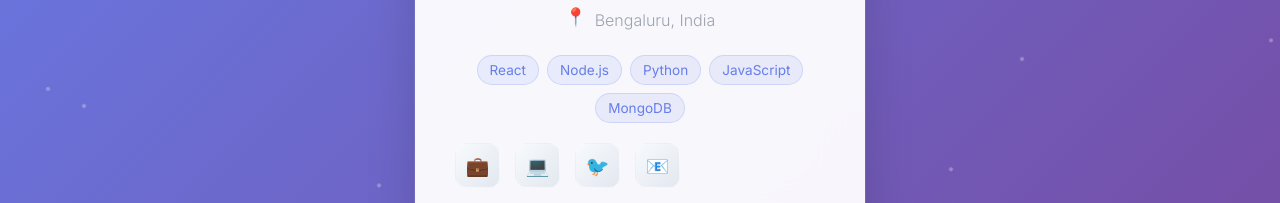
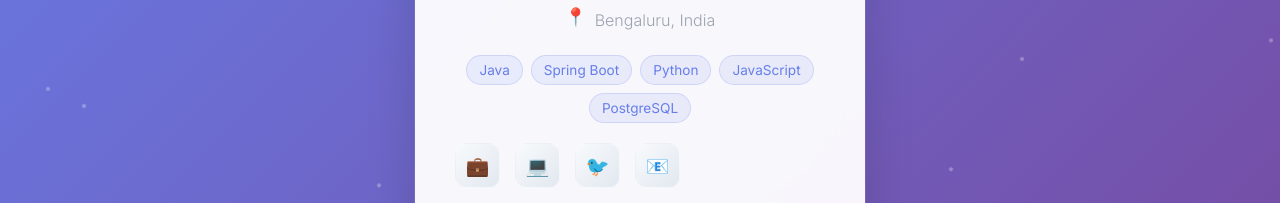
Before and after one commit to rupdeep2275/business-card, a website built with Vite: page index.html in a window 1280 px wide. Shown: the part 430-633 px from the top of the page. Built offline with nearby package versions, Linux system fonts and the light colour scheme; files whose address does not match are found by name.

Commit message:
updated tech stacks

```diff
--- a/index.html
+++ b/index.html
@@ -27,11 +27,11 @@
             <div class="location">Bengaluru, India</div>
 
             <div class="tech-stack">
-                <span class="tech-tag">React</span>
-                <span class="tech-tag">Node.js</span>
+                <span class="tech-tag">Java</span>
+                <span class="tech-tag">Spring Boot</span>
                 <span class="tech-tag">Python</span>
                 <span class="tech-tag">JavaScript</span>
-                <span class="tech-tag">MongoDB</span>
+                <span class="tech-tag">PostgreSQL</span>
             </div>
 
             <div class="social-links">
```
